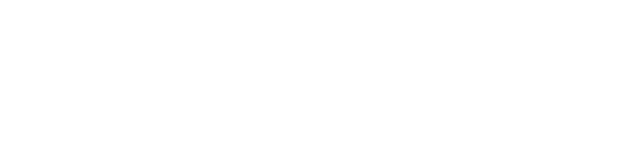
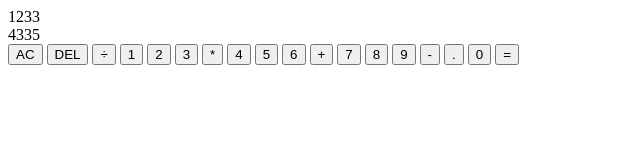
Before and after one commit to Lelik7777/calculator_js, a plain HTML site: page index.html in a window 1280 px wide. Shown: the whole page, without its empty margins (0-640 px from the left). Drawn offline with Linux system fonts and the light colour scheme.

Commit message:
feat: add markup in html

```diff
--- a/index.html
+++ b/index.html
@@ -8,5 +8,30 @@
     <link rel="stylesheet" href="style.css" />
     <script src="index.js" defer></script>
   </head>
-  <body></body>
+  <body>
+    <div class="calculator-grid">
+      <div class="output">
+        <div class="previous-operand">1233</div>
+        <div class="current-operand">4335</div>
+      </div>
+    </div>
+    <button class="button span-two">AC</button>
+    <button class="button">DEL</button>
+    <button class="button">÷</button>
+    <button class="button">1</button>
+    <button class="button">2</button>
+    <button class="button">3</button>
+    <button class="button">*</button>
+    <button class="button">4</button>
+    <button class="button">5</button>
+    <button class="button">6</button>
+    <button class="button">+</button>
+    <button class="button">7</button>
+    <button class="button">8</button>
+    <button class="button">9</button>
+    <button class="button">-</button>
+    <button class="button">.</button>
+    <button class="button">0</button>
+    <button class="button span-two">=</button>
+  </body>
 </html>
```
